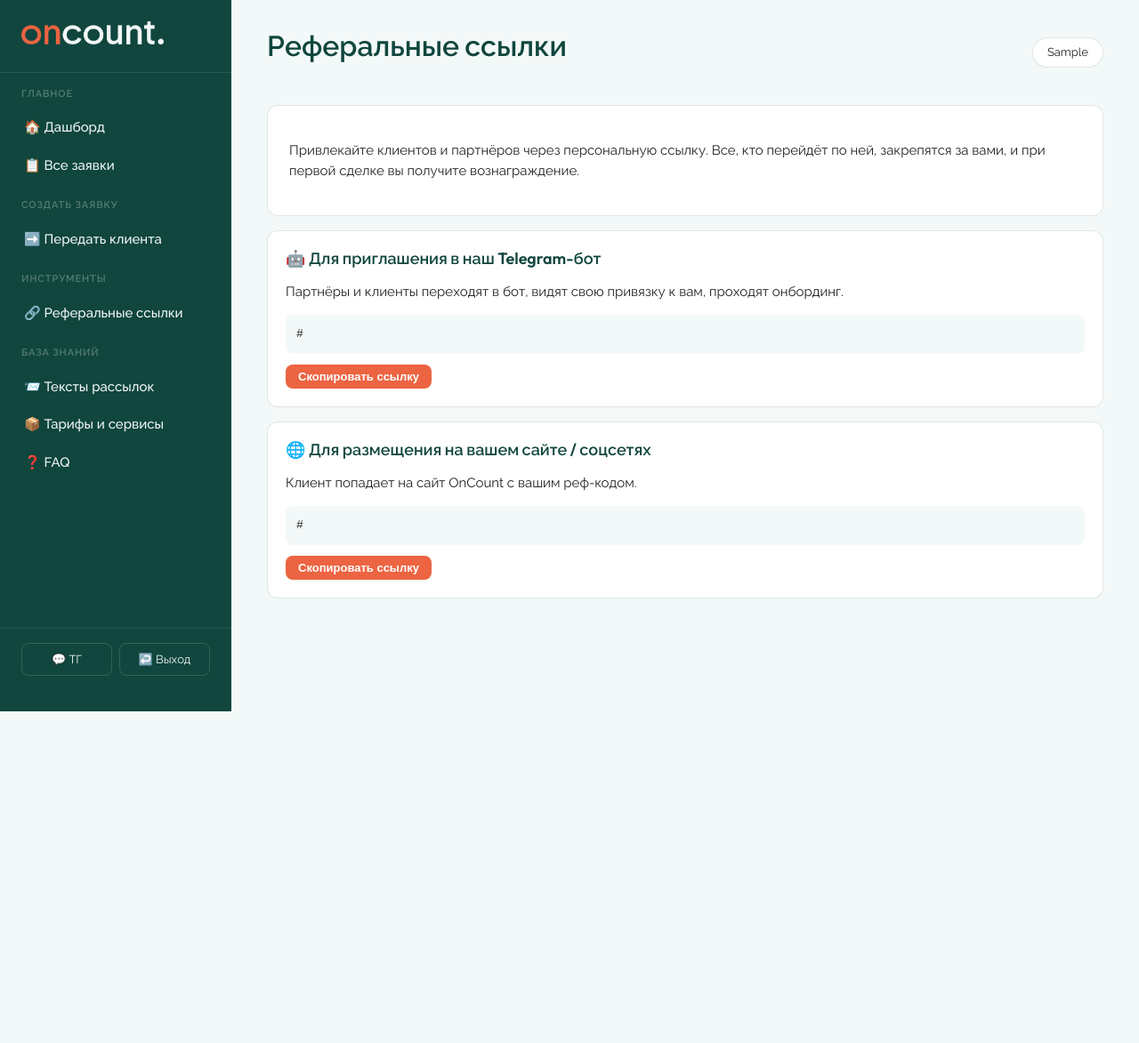
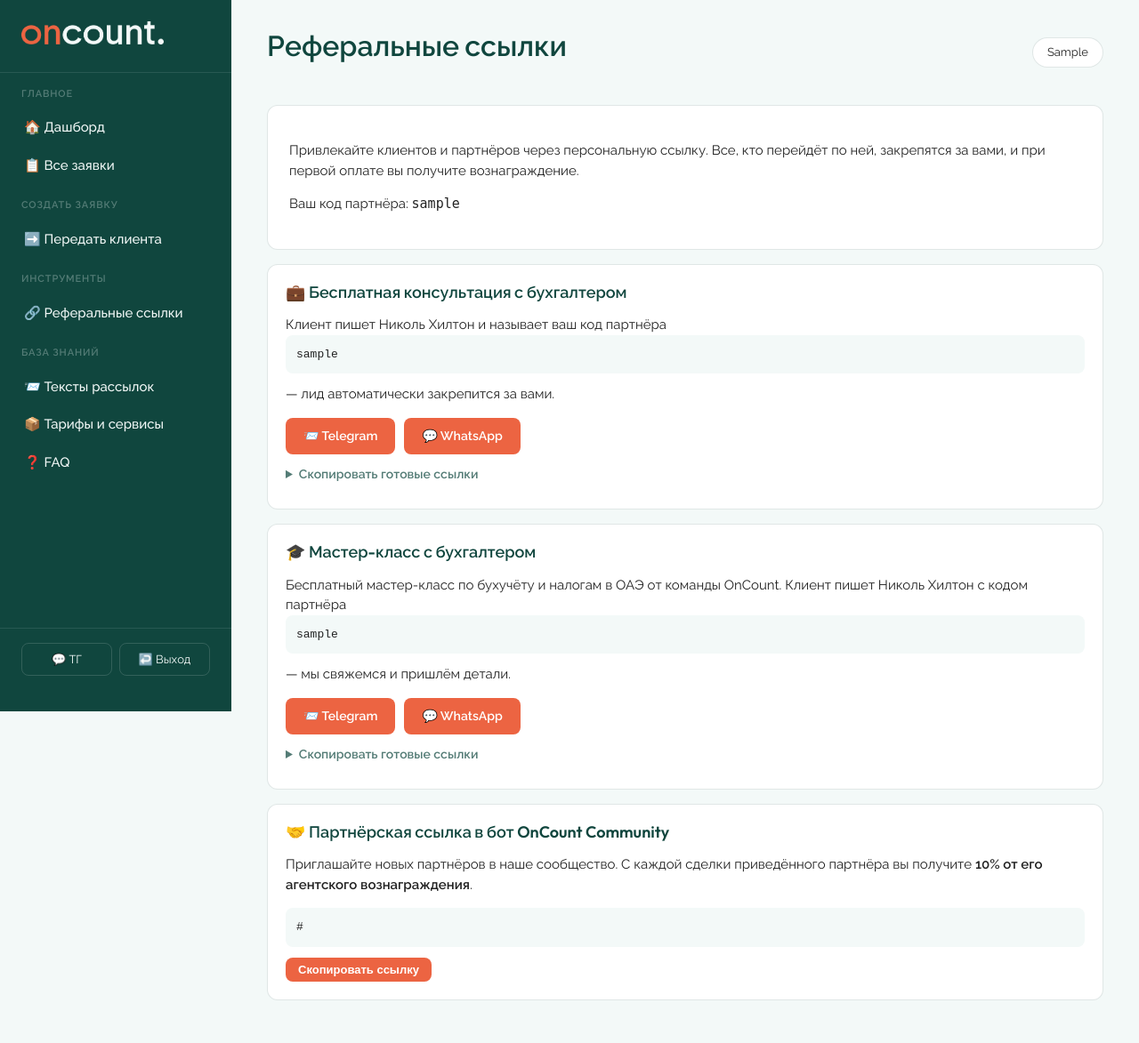
Before and after one commit to Oncount/oncount-partners, a FastAPI app: template app/templates/links.html in a window 1280 px wide. Shown: the whole page at 89% size. Before the commit the page ends 800 px from the top, so only its background shows below. Run offline with FastAPI, Linux system fonts and the light colour scheme; the template is opened without the code that fills it: most values are stand-ins (such as "Sample title", 1, 10 or a date in 2020).

Commit message:
links: три блока — консультация, мастер-класс, реф-ссылка в бот
- /links теперь показывает: (1) консультацию через TG/WA на Николь
  с кодом партнёра, (2) мастер-класс там же, (3) реф-ссылку
  в бот сообщества (10% от агентских приведённого партнёра).
- контакты вынесены в env: CONTACT_TG_USERNAME, CONTACT_WA_NUMBER.
- текст шапки: «при первой оплате» вместо «при первой сделке».

```diff
--- a/app/config.py
+++ b/app/config.py
@@ -19,6 +19,8 @@ class Settings:
     KOMMO_TOKEN: str = os.getenv("KOMMO_TOKEN", "")
     KOMMO_PIPELINE_ID: str = os.getenv("KOMMO_PIPELINE_ID", "")
     ADMIN_TG_ID: int = int(os.getenv("ADMIN_TG_ID", "6634813047"))
+    CONTACT_TG_USERNAME: str = os.getenv("CONTACT_TG_USERNAME", "nikol_hillton")
+    CONTACT_WA_NUMBER: str = os.getenv("CONTACT_WA_NUMBER", "971589217784")
 
 
 settings = Settings()
--- a/app/main.py
+++ b/app/main.py
@@ -3,6 +3,7 @@ import logging
 import secrets
 from datetime import datetime, timedelta
 from pathlib import Path
+from urllib.parse import quote
 
 from fastapi import Depends, FastAPI, Form, HTTPException, Request, status
 from fastapi.responses import HTMLResponse, RedirectResponse
@@ -206,15 +207,38 @@ def links(request: Request, session: Session = Depends(get_session)) -> HTMLResp
     partner = current_partner(request, session)
     if not partner:
         return RedirectResponse("/login", status_code=302)
-    bot_deep_link = f"https://t.me/{settings.BOT_USERNAME}?start=ref_{partner.ref_slug}"
-    site_link = f"https://oncount.com/?ref={partner.ref_slug}"
+
+    ref = partner.ref_slug
+    bot_deep_link = f"https://t.me/{settings.BOT_USERNAME}?start=ref_{ref}"
+
+    consult_text = (
+        f"Здравствуйте! Хочу записаться на бесплатную консультацию "
+        f"с бухгалтером OnCount. Код партнёра: {ref}"
+    )
+    mclass_text = (
+        f"Здравствуйте! Хочу попасть на мастер-класс с бухгалтером OnCount. "
+        f"Код партнёра: {ref}"
+    )
+
+    tg_user = settings.CONTACT_TG_USERNAME
+    wa_num = settings.CONTACT_WA_NUMBER
+
+    consult_tg = f"https://t.me/{tg_user}?text={quote(consult_text)}"
+    consult_wa = f"https://wa.me/{wa_num}?text={quote(consult_text)}"
+    mclass_tg = f"https://t.me/{tg_user}?text={quote(mclass_text)}"
+    mclass_wa = f"https://wa.me/{wa_num}?text={quote(mclass_text)}"
+
     return templates.TemplateResponse(
         "links.html",
         _ctx(
             request,
             partner,
             bot_deep_link=bot_deep_link,
-            site_link=site_link,
+            consult_tg=consult_tg,
+            consult_wa=consult_wa,
+            mclass_tg=mclass_tg,
+            mclass_wa=mclass_wa,
+            ref_slug=ref,
         ),
     )
 
--- a/app/templates/links.html
+++ b/app/templates/links.html
@@ -4,20 +4,46 @@
 
 {% block content %}
 <div class="card">
-  <p>Привлекайте клиентов и партнёров через персональную ссылку. Все, кто перейдёт по ней, закрепятся за вами, и при первой сделке вы получите вознаграждение.</p>
+  <p>Привлекайте клиентов и партнёров через персональную ссылку. Все, кто перейдёт по ней, закрепятся за вами, и при первой оплате вы получите вознаграждение.</p>
+  <p>Ваш код партнёра: <code>{{ ref_slug }}</code></p>
 </div>
 
 <div class="link-card">
-  <h3>🤖 Для приглашения в наш Telegram-бот</h3>
-  <p>Партнёры и клиенты переходят в бот, видят свою привязку к вам, проходят онбординг.</p>
-  <code id="bot-link">{{ bot_deep_link }}</code>
-  <button class="btn btn-primary copy-btn" onclick="navigator.clipboard.writeText('{{ bot_deep_link }}'); this.textContent='Скопировано ✓'">Скопировать ссылку</button>
+  <h3>💼 Бесплатная консультация с бухгалтером</h3>
+  <p>Клиент пишет Николь Хилтон и называет ваш код партнёра <code>{{ ref_slug }}</code> — лид автоматически закрепится за вами.</p>
+  <div class="link-actions">
+    <a class="btn btn-primary" href="{{ consult_tg }}" target="_blank" rel="noopener">📨 Telegram</a>
+    <a class="btn btn-primary" href="{{ consult_wa }}" target="_blank" rel="noopener">💬 WhatsApp</a>
+  </div>
+  <details>
+    <summary>Скопировать готовые ссылки</summary>
+    <code>{{ consult_tg }}</code>
+    <button class="btn btn-primary copy-btn" onclick="navigator.clipboard.writeText('{{ consult_tg }}'); this.textContent='Скопировано ✓'">Скопировать Telegram</button>
+    <code>{{ consult_wa }}</code>
+    <button class="btn btn-primary copy-btn" onclick="navigator.clipboard.writeText('{{ consult_wa }}'); this.textContent='Скопировано ✓'">Скопировать WhatsApp</button>
+  </details>
 </div>
 
 <div class="link-card">
-  <h3>🌐 Для размещения на вашем сайте / соцсетях</h3>
-  <p>Клиент попадает на сайт OnCount с вашим реф-кодом.</p>
-  <code id="site-link">{{ site_link }}</code>
-  <button class="btn btn-primary copy-btn" onclick="navigator.clipboard.writeText('{{ site_link }}'); this.textContent='Скопировано ✓'">Скопировать ссылку</button>
+  <h3>🎓 Мастер-класс с бухгалтером</h3>
+  <p>Бесплатный мастер-класс по бухучёту и налогам в ОАЭ от команды OnCount. Клиент пишет Николь Хилтон с кодом партнёра <code>{{ ref_slug }}</code> — мы свяжемся и пришлём детали.</p>
+  <div class="link-actions">
+    <a class="btn btn-primary" href="{{ mclass_tg }}" target="_blank" rel="noopener">📨 Telegram</a>
+    <a class="btn btn-primary" href="{{ mclass_wa }}" target="_blank" rel="noopener">💬 WhatsApp</a>
+  </div>
+  <details>
+    <summary>Скопировать готовые ссылки</summary>
+    <code>{{ mclass_tg }}</code>
+    <button class="btn btn-primary copy-btn" onclick="navigator.clipboard.writeText('{{ mclass_tg }}'); this.textContent='Скопировано ✓'">Скопировать Telegram</button>
+    <code>{{ mclass_wa }}</code>
+    <button class="btn btn-primary copy-btn" onclick="navigator.clipboard.writeText('{{ mclass_wa }}'); this.textContent='Скопировано ✓'">Скопировать WhatsApp</button>
+  </details>
+</div>
+
+<div class="link-card">
+  <h3>🤝 Партнёрская ссылка в бот OnCount Community</h3>
+  <p>Приглашайте новых партнёров в наше сообщество. С каждой сделки приведённого партнёра вы получите <strong>10% от его агентского вознаграждения</strong>.</p>
+  <code>{{ bot_deep_link }}</code>
+  <button class="btn btn-primary copy-btn" onclick="navigator.clipboard.writeText('{{ bot_deep_link }}'); this.textContent='Скопировано ✓'">Скопировать ссылку</button>
 </div>
 {% endblock %}
--- a/static/css/oncount.css
+++ b/static/css/oncount.css
@@ -292,6 +292,9 @@ details.faq-item[open] summary { margin-bottom: 12px; }
   margin-bottom: 12px;
 }
 .copy-btn { font-size: 13px; padding: 6px 14px; }
+.link-actions { display: flex; flex-wrap: wrap; gap: 10px; margin-bottom: 12px; }
+.link-card details { margin-top: 8px; font-size: 14px; }
+.link-card details summary { cursor: pointer; color: var(--sage); font-weight: 600; margin-bottom: 8px; }
 
 /* Messages list */
 .msg-card { background: white; border: 1px solid var(--border); border-radius: 12px; padding: 20px; margin-bottom: 16px; }
```
